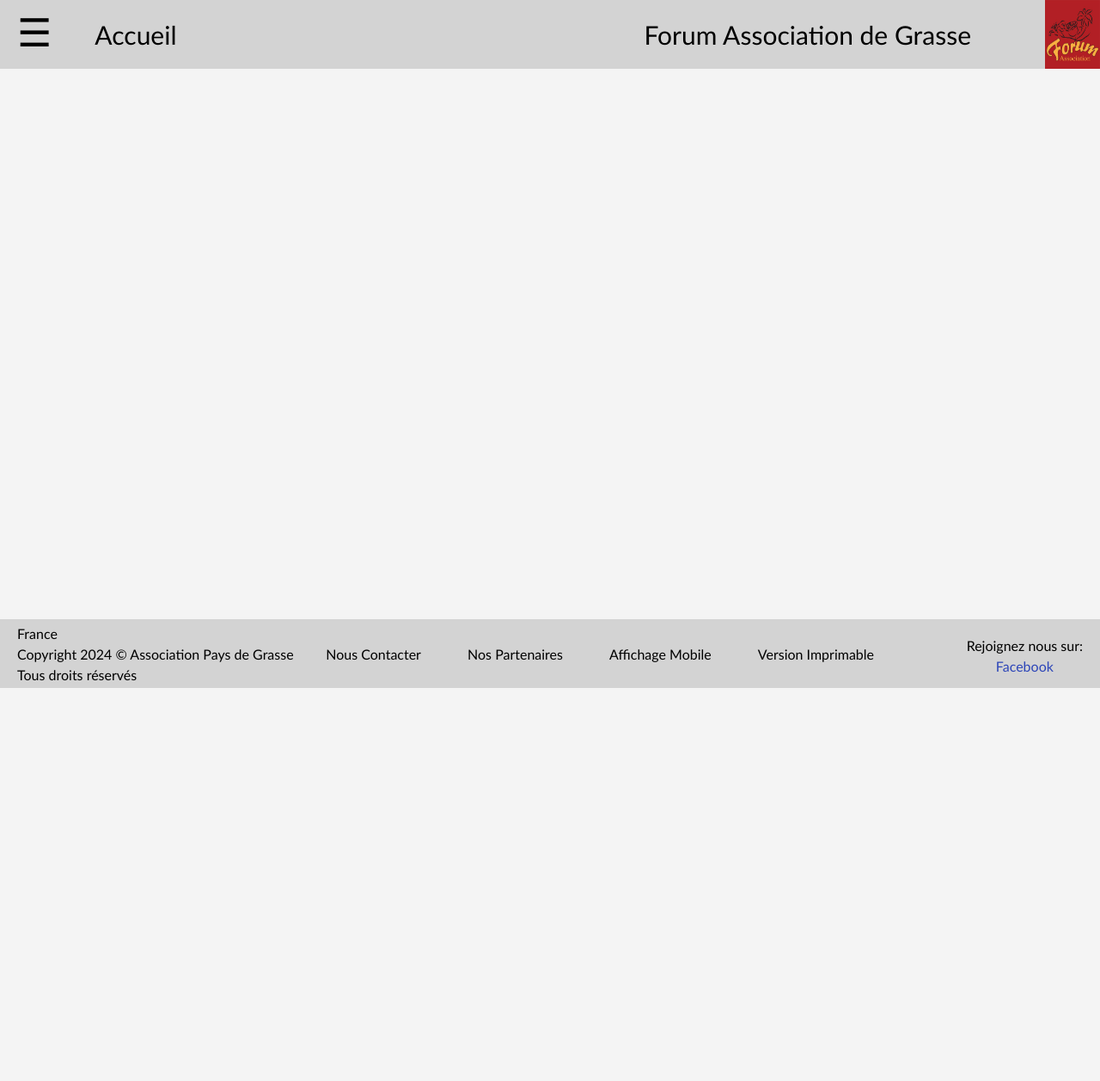
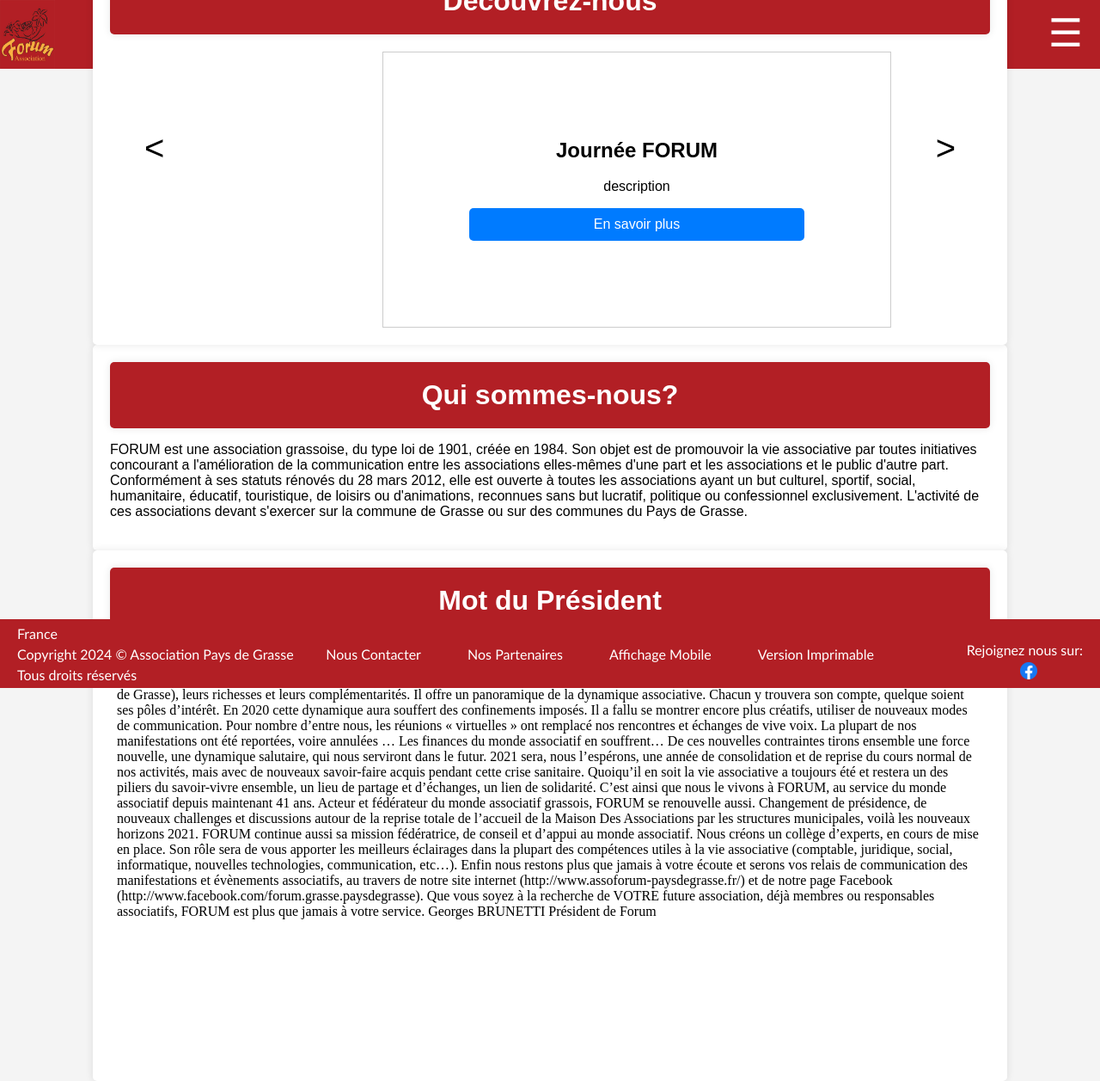
Before and after one commit to noTdivaD/siteInternetForum, a PHP site: page /app/view/accueil.php in a window 1280 px wide. Shown: the whole page at 86% size. Before the commit the page ends 800 px from the top, so only its background shows below. Run offline with PHP 8.4, Linux system fonts and the light colour scheme.

Commit message:
Nouveau Header/Footer et début Accueil

```diff
--- a/Site/app/view/accueil.php
+++ b/Site/app/view/accueil.php
@@ -6,6 +6,70 @@
     include 'parts/header.php';
 ?>
 
+<div class="outside-container">
+    <div class="inside-container" id="discover-container">
+        <h1>Découvrez-nous</h1>
+        <div class="menus">
+            <div class="menu menu1">
+                <h2>Journée FORUM</h2>
+                <p>description</p>
+                <a href="#">En savoir plus</a>
+            </div>
+            <div class="menu menu2">
+                <h2>Annuaire des associations</h2>
+                <p>description</p>
+                <a href="#">En savoir plus</a>
+            </div>
+            <div class="menu menu3">
+                <h2>Rencontres associatives</h2>
+                <p>description</p>
+                <a href="#">En savoir plus</a>
+            </div>
+            <div class="menu menu4">
+                <h2>Conférences</h2>
+                <p>description</p>
+                <a href="#">En savoir plus</a>
+            </div>
+            <div class="menu menu5">
+                <h2>Site internet et Facebook</h2>
+                <p>description</p>
+                <a href="#">En savoir plus</a>
+            </div>
+            <div class="menu menu6">
+                <h2>Manifestations ponctuelles, sorties associatives</h2>
+                <p>description</p>
+                <a href="#">En savoir plus</a>
+            </div>
+            <div class="menu menu7">
+                <h2>Annuaire des Associations</h2>
+                <p>description</p>
+                <a href="#">En savoir plus</a>
+            </div>
+            <div class="menu menu8">
+                <h2>Collège d'experts</h2>
+                <div class="content">
+                    <img src="../../public/images/FacebookLogo.png" alt="Facebook">
+                    <iframe src="../../public/assets/texte_accueil/college_expert.txt" frameborder="0" width="100%"></iframe>
+                </div>
+                <a href="#">En savoir plus</a>
+            </div>
+
+            <button id="prevBtn">&lt;</button>
+            <button id="nextBtn">&gt;</button>
+        </div>
+    </div>
+
+    <div class="inside-container">
+        <h1>Qui sommes-nous?</h1>
+        <p>FORUM est une association grassoise, du type loi de 1901, créée en 1984. Son objet est de promouvoir la vie associative par toutes initiatives concourant a l'amélioration de la communication entre les associations elles-mêmes d'une part et les associations et le public d'autre part. Conformément à ses statuts rénovés du 28 mars 2012, elle est ouverte à toutes les associations ayant un but culturel, sportif, social, humanitaire, éducatif, touristique, de loisirs ou d'animations, reconnues sans but lucratif, politique ou confessionnel exclusivement. L'activité de ces associations devant s'exercer sur la commune de Grasse ou sur des communes du Pays de Grasse.</p>
+    </div>
+
+    <div class="inside-container">
+        <h1>Mot du Président</h1>
+        <iframe src="../../public/assets/texte_accueil/mot_president.txt" frameborder="0" width="100%" height="500"></iframe>
+    </div>
+</div>
+
 <link rel="stylesheet" href="../../public/css/style_accueil.css">
 <script src="../../public/js/accueil.js"></script>
 <?php
--- a/Site/app/view/parts/footer.php
+++ b/Site/app/view/parts/footer.php
@@ -16,7 +16,9 @@
         </div>
         <div class="social-media">
             <p>Rejoignez nous sur:</p>
-            <a href="https://www.facebook.com/forum.grasse.paysdegrasse">Facebook</a>
+            <a href="https://www.facebook.com/forum.grasse.paysdegrasse" class="facebook-logo">
+                <img src="../../public/images/FacebookLogo.png" alt="Facebook">
+            </a>
         </div>
     </footer>
     <!-- Fichier CSS du pied de page -->
--- a/Site/app/view/parts/header.php
+++ b/Site/app/view/parts/header.php
@@ -2,12 +2,13 @@
 <body>
         <!-- Bannière -->
         <header class="banner">
-            <div class="menu-icon" onclick="toggleMenu()">&#9776;</div>
-            <div class="banner-text">
-                <p class="current-page"><?php echo $currentPage; ?></p>
-                <p class="titre">Forum Association de Grasse</p></div>
             <div class="logo">
                 <img src="../../public/images/logo/Logo Association Forum.jpg" alt="Logo Association Forum">
             </div>
+            <div class="banner-text">
+                <p class="titre">Forum Association de Grasse</p>
+                <p class="current-page"><?php echo $currentPage; ?></p>
+            </div>
+            <div class="menu-icon" onclick="toggleMenu()">&#9776;</div>
         </header>
         <?php include 'menu.php'; ?>
--- a/Site/public/css/footer_style.css
+++ b/Site/public/css/footer_style.css
@@ -1,11 +1,11 @@
 /* Pied de page */
 .footer {
-    background-color: lightgray;
-    color: black;
+    background-color: #b21f25;
+    color: white;
     display: flex;
     justify-content: space-between;
     align-items: center;
-    position: absolute;
+    position: fixed;
     font-family: 'Gill Sans', 'Gill Sans MT', Calibri, 'Trebuchet MS', sans-serif;
     bottom: 0;
     width: 100%;
@@ -28,7 +28,7 @@
 }
 
 .footer-links a {
-    color: black;
+    color: white;
     text-decoration: none;
 }
 
@@ -44,3 +44,11 @@
     text-decoration: none;
     margin-left: 20px;
 }
+
+.facebook-logo{
+    display: inline-block;
+    width: 10px;
+    height: 10px;
+    max-width: 20px;
+    max-height: 20px;
+}
--- a/Site/public/css/header_style.css
+++ b/Site/public/css/header_style.css
@@ -1,6 +1,6 @@
 /* Bannière */
 .banner {
-    background-color: lightgray;
+    background-color: #b21f25;
     color: white;
     display: flex;
     justify-content: space-between;
@@ -16,20 +16,39 @@
     height: 100%;
     width: 5%;
     position: absolute;
-    right: 0;
+    left: 0;
     top: 0;
 }
 
 .menu-icon {
     font-size: 45px;
     cursor: pointer;
-    color: black;
-    padding-left: 20px;
+    color: white;
+    padding-right: 20px;
     padding-bottom: 5px;
 }
 
+.menu-icon::before {
+    content: "";
+    position: absolute;
+    width: 55px;
+    height: 55px;
+    border-radius: 50%;
+    background-color: darkred;
+    right: 12.7px;
+    top: 50%;
+    transform: translateY(-50%);
+    z-index: -1;
+    opacity: 0;
+    transition: opacity 0.3s ease;
+}
+
+.menu-icon:hover::before {
+    opacity: 1;
+}
+
 .banner-text {
-    color:black;
+    color:white;
     font-size: 30px;
     width: 100%;
     display: flex;
@@ -37,11 +56,11 @@
 }
 
 .current-page {
-    padding-left: 50px;
-    margin-right: auto;
+    padding-right: 50px;
+    margin-left: auto;
 }
 
 .titre {
-    padding-right: 150px;
-    margin-left: auto;
+    padding-left: 150px;
+    margin-right: auto;
 }
--- a/Site/public/css/style_accueil.css
+++ b/Site/public/css/style_accueil.css
@@ -0,0 +1,119 @@
+body{
+    margin-top: 120px;
+    padding-bottom: 260px;
+}
+
+.inside-container{
+    background: white;
+    padding: 20px;
+    border-radius: 5px;
+    box-shadow: 0 0 10px rgba(0,0,0,0.1);
+    width: 1000px;
+    margin: auto; /* Centrage du conteneur sur la page */
+    margin-bottom: 10px;
+    display: flex;
+    flex-direction: column;
+    align-items: center; /* Centrage des éléments dans le conteneur */
+}
+
+h1{
+    background: #b21f25;
+    color: white;
+    padding: 20px 0 20px 0;
+    border-radius: 5px;
+    box-shadow: 0 0 10px rgba(0,0,0,0.1);
+    width: 100%;
+    margin: auto; /* Centrage du conteneur sur la page */
+    display: flex;
+    flex-direction: column;
+    align-items: center; /* Centrage des éléments dans le conteneur */
+}
+
+#discover-container {
+    position: relative;
+}
+
+#prevBtn, #nextBtn {
+    position: absolute;
+    top: 50%;
+    transform: translateY(-50%);
+}
+.outside-container {
+    margin-top: 20vh;
+}
+.inside-container {
+    width: 80%; /* ajustez la largeur selon vos besoins */
+    margin: 0 auto; /* Centre le conteneur horizontalement */
+}
+
+.menus {
+    margin-top: 20px;
+    text-align: center;
+}
+
+button {
+    appearance: none;
+    -webkit-appearance: none;
+    -moz-appearance: none;
+    border: none;
+    background: none;
+    padding: 0;
+    margin: 0;
+    top: 80%;
+    cursor: pointer;
+    position: absolute;
+    font-size: 40px;
+}
+
+button:hover{
+    background-color: lightgray;
+    border-radius: 4px;
+}
+
+#prevBtn {
+    left: 60px;
+}
+
+#nextBtn {
+    right: 60px;
+}
+
+.menu {
+    width: 100%;
+    border: 1px solid #ccc;
+    padding: 100px;
+}
+
+.menu h2 {
+    margin-top: 0;
+}
+
+.menu .content {
+    display: flex;
+    align-items: center;
+    margin-bottom: 10px;
+}
+
+.menu .content img {
+    width: 50px; /* Ajustez la largeur selon vos besoins */
+    margin-right: 10px;
+}
+
+.menu .content iframe {
+    flex: 1;
+    border: none;
+}
+
+.menu a {
+    display: block;
+    text-align: center;
+    background-color: #007bff;
+    color: #fff;
+    padding: 10px;
+    text-decoration: none;
+    border-radius: 5px;
+}
+
+.menu a:hover {
+    background-color: #0056b3;
+}
--- a/Site/public/js/accueil.js
+++ b/Site/public/js/accueil.js
@@ -0,0 +1,31 @@
+document.addEventListener("DOMContentLoaded", function() {
+    // Récupération des éléments DOM
+    var menus = document.querySelectorAll('.menu');
+    var prevBtn = document.getElementById('prevBtn');
+    var nextBtn = document.getElementById('nextBtn');
+
+    var currentMenuIndex = 0; // Indice du menu actuellement affiché
+
+    // Fonction pour afficher le menu suivant
+    function showNextMenu() {
+        menus[currentMenuIndex].style.display = 'none';
+        currentMenuIndex = (currentMenuIndex + 1) % menus.length;
+        menus[currentMenuIndex].style.display = 'block';
+    }
+
+    // Fonction pour afficher le menu précédent
+    function showPrevMenu() {
+        menus[currentMenuIndex].style.display = 'none';
+        currentMenuIndex = (currentMenuIndex - 1 + menus.length) % menus.length;
+        menus[currentMenuIndex].style.display = 'block';
+    }
+
+    // Ajout des écouteurs d'événements sur les boutons
+    prevBtn.addEventListener('click', showPrevMenu);
+    nextBtn.addEventListener('click', showNextMenu);
+
+    // Cacher tous les menus sauf le premier au chargement de la page
+    for (var i = 1; i < menus.length; i++) {
+        menus[i].style.display = 'none';
+    }
+});
--- a/Site/public/js/menu_deroulant.js
+++ b/Site/public/js/menu_deroulant.js
@@ -3,11 +3,15 @@
     var dropdownMenu = document.getElementById('dropdown-menu');
     overlay.style.display = 'block';
     dropdownMenu.style.display = 'block';
+    dropdownMenu.style.animation = 'slideInFromLeft 0.5s forwards';
 }
 
 function closeMenu() {
     var overlay = document.getElementById('overlay');
     var dropdownMenu = document.getElementById('dropdown-menu');
-    overlay.style.display = 'none';
-    dropdownMenu.style.display = 'none';
+    dropdownMenu.style.animation = 'slideOutToLeft 0.2s forwards';
+    setTimeout(function() {
+        overlay.style.display = 'none';
+        dropdownMenu.style.display = 'none';
+    }, 200);
 }
```
Also changed, not shown: Site/public/css/dropmenu_style.css (+30 -7 lines), Site/public/css/style_connexion.css (+3 -10 lines), Site/public/assets/texte_accueil/college_expert.txt (added), Site/public/assets/texte_accueil/mot_president.txt (added), Site/public/images/FacebookLogo.png (added).
